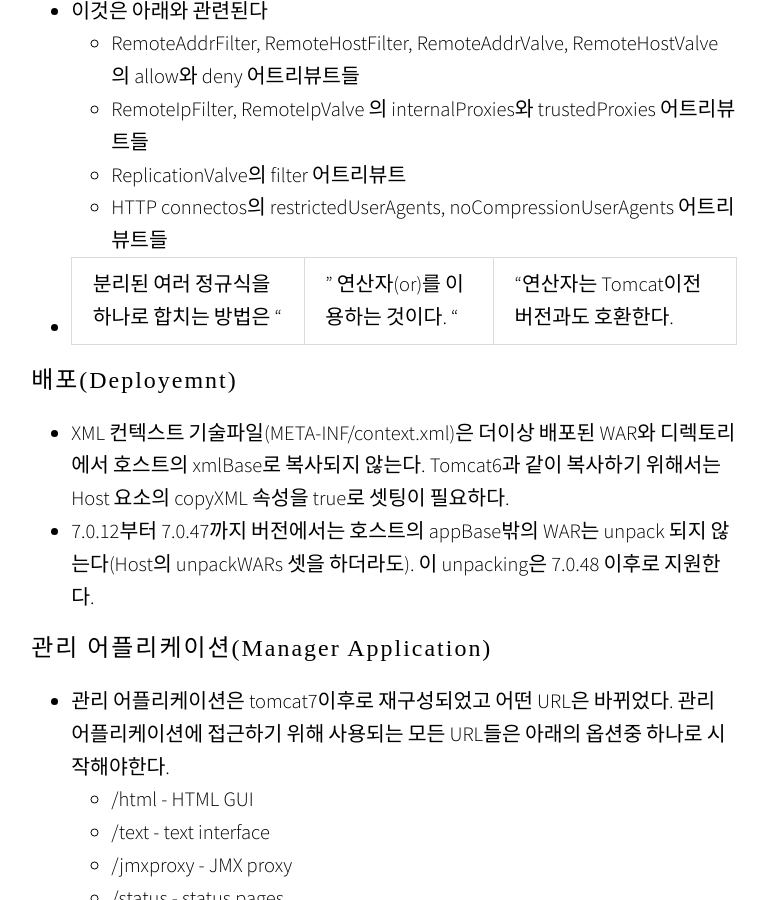
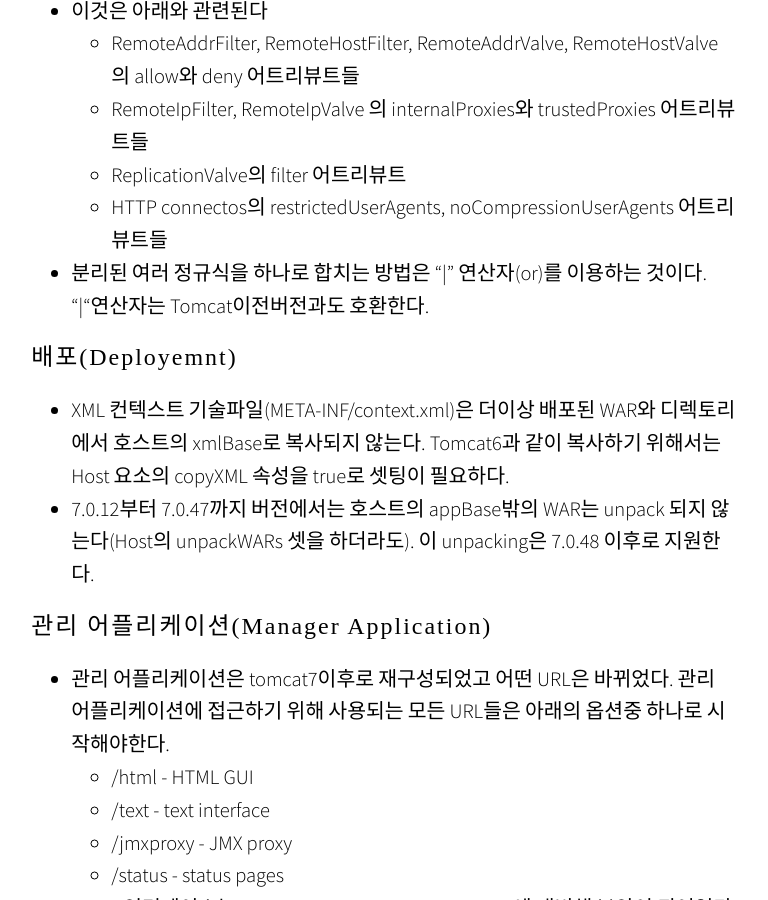
Before and after one commit to sungbine/sungbine.github.io, a Jekyll site: the page built from _posts/2015-02-28-tomcat6_to_tomcat7.markdown, in a window 1280 px wide and 900 px high, scrolled down 1462 px. Shown: the whole window, without its empty margins (256-1024 px from the left). Built offline with Jekyll 4.4.1, drawn with Linux system fonts in a browser that asks for light colours; nearby versions of some CDN libraries; some web fonts are replaced; comment, search, counter and statistics services are not loaded.

```diff
--- a/_posts/2015-02-28-tomcat6_to_tomcat7.markdown
+++ b/_posts/2015-02-28-tomcat6_to_tomcat7.markdown
@@ -33,7 +33,7 @@ http://tomcat.apache.org/migration.html 페이지에 내용을 통해 다른 버
   * RemoteIpFilter, RemoteIpValve 의 internalProxies와 trustedProxies 어트리뷰트들
   * ReplicationValve의 filter 어트리뷰트
   * HTTP connectos의 restrictedUserAgents, noCompressionUserAgents 어트리뷰트들
-* 분리된 여러 정규식을 하나로 합치는 방법은 "|" 연산자(or)를 이용하는 것이다. "|"연산자는 Tomcat이전버전과도 호환한다.
+* 분리된 여러 정규식을 하나로 합치는 방법은 "\|" 연산자(or)를 이용하는 것이다. "\|"연산자는 Tomcat이전버전과도 호환한다.
 
 ### 배포(Deployemnt)
 * XML 컨텍스트 기술파일(META-INF/context.xml)은 더이상 배포된 WAR와 디렉토리에서 호스트의 xmlBase로 복사되지 않는다. Tomcat6과 같이 복사하기 위해서는 Host 요소의 copyXML 속성을 true로 셋팅이 필요하다.
```
